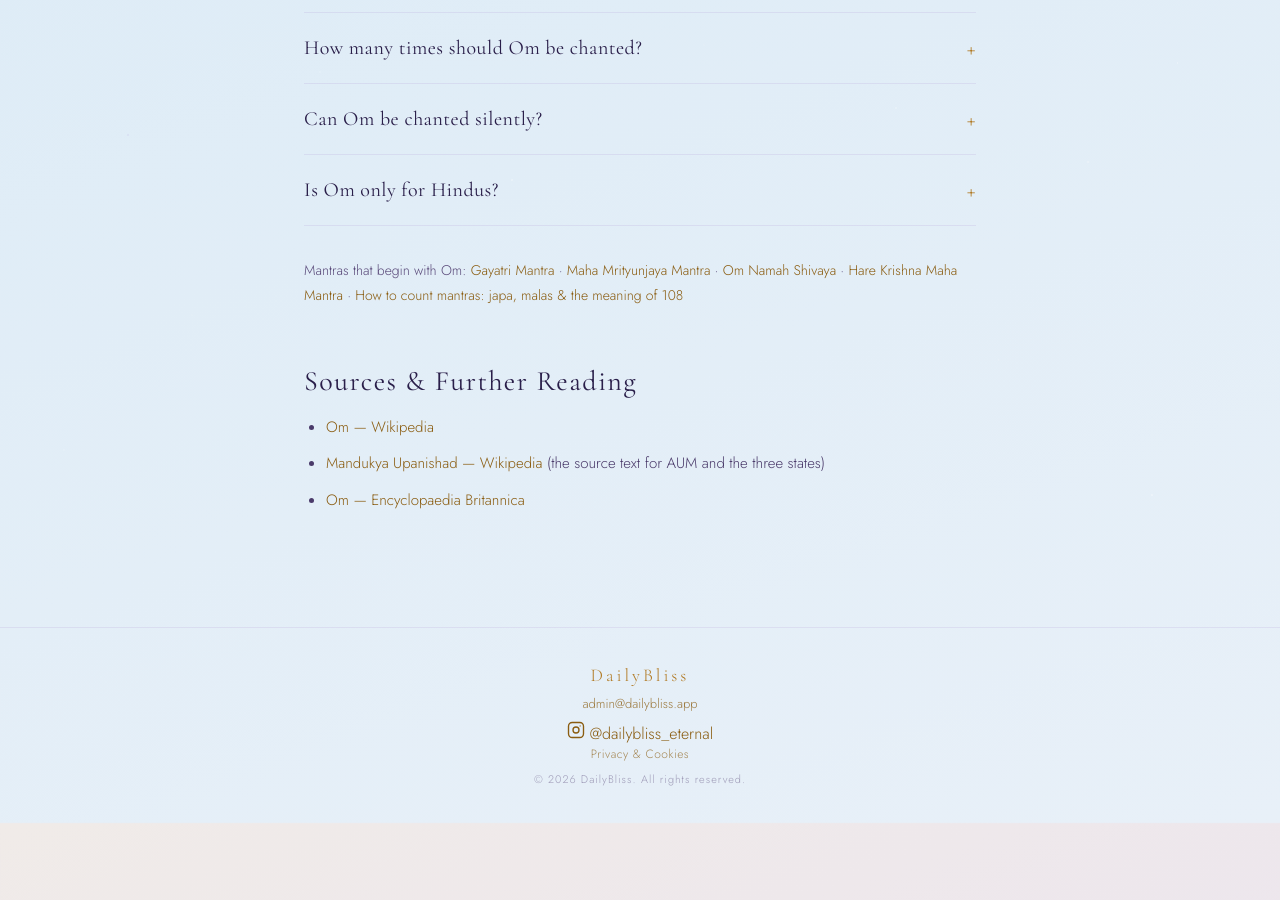
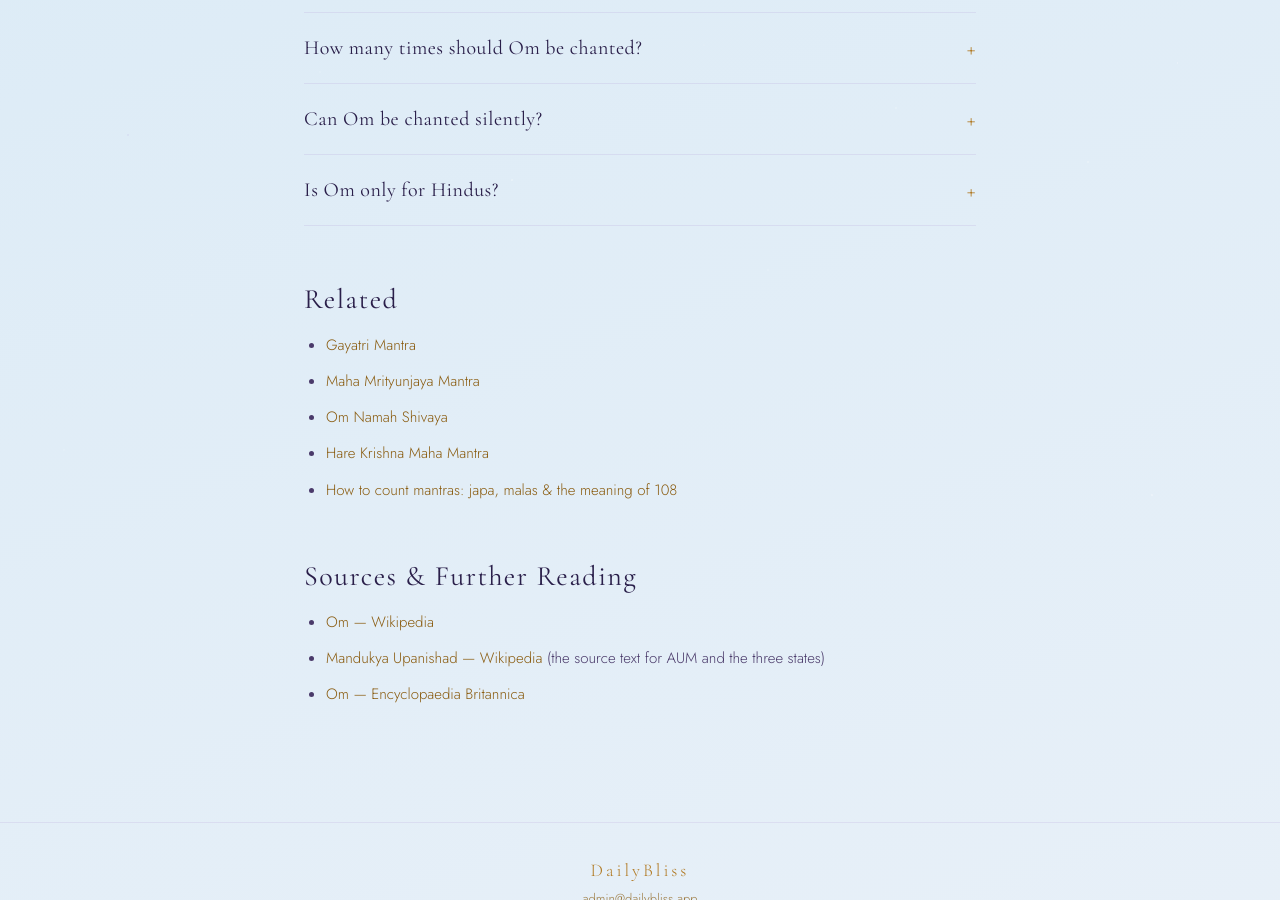
Before and after one commit to dailybliss/dailybliss.github.io, a Jekyll site: the page built from blog/om-aum-mantra.html, in a window 1280 px wide and 900 px high, scrolled down 4607 px. Built offline with Jekyll 4.4.1, drawn with Linux system fonts in a browser that asks for light colours; before the commit the page ends 5430 px from its top, so only the background shows below that.

Commit message:
Update om-aum-mantra.html

```diff
--- a/blog/om-aum-mantra.html
+++ b/blog/om-aum-mantra.html
@@ -264,13 +264,16 @@ last_modified_at: 2026-07-04
     </p>
   </details>
 
-  <p style="margin-top:32px; font-size:14px; color:var(--subtle);">
-    Mantras that begin with Om: <a href="{{ '/blog/gayatri-mantra/' | relative_url }}">Gayatri Mantra</a>
-    · <a href="{{ '/blog/maha-mrityunjaya-mantra/' | relative_url }}">Maha Mrityunjaya Mantra</a>
-    · <a href="{{ '/blog/om-namah-shivaya/' | relative_url }}">Om Namah Shivaya</a>
-    · <a href="{{ '/blog/hare-krishna-maha-mantra/' | relative_url }}">Hare Krishna Maha Mantra</a>
-    · <a href="{{ '/blog/how-to-count-mantras/' | relative_url }}">How to count mantras: japa, malas &amp; the meaning of 108</a>
-  </p>
+<div style="margin-top:32px;">
+  <h2>Related</h2>
+  <ul>
+    <li><a href="{{ '/blog/gayatri-mantra/' | relative_url }}">Gayatri Mantra</a></li>
+    <li><a href="{{ '/blog/maha-mrityunjaya-mantra/' | relative_url }}">Maha Mrityunjaya Mantra</a></li>
+    <li><a href="{{ '/blog/om-namah-shivaya/' | relative_url }}">Om Namah Shivaya</a></li>
+    <li><a href="{{ '/blog/hare-krishna-maha-mantra/' | relative_url }}">Hare Krishna Maha Mantra</a></li>
+    <li><a href="{{ '/blog/how-to-count-mantras/' | relative_url }}">How to count mantras: japa, malas &amp; the meaning of 108</a></li>
+  </ul>
+</div>
 
   <div style="margin-top:32px;">
   <h2>Sources &amp; Further Reading</h2>
```
